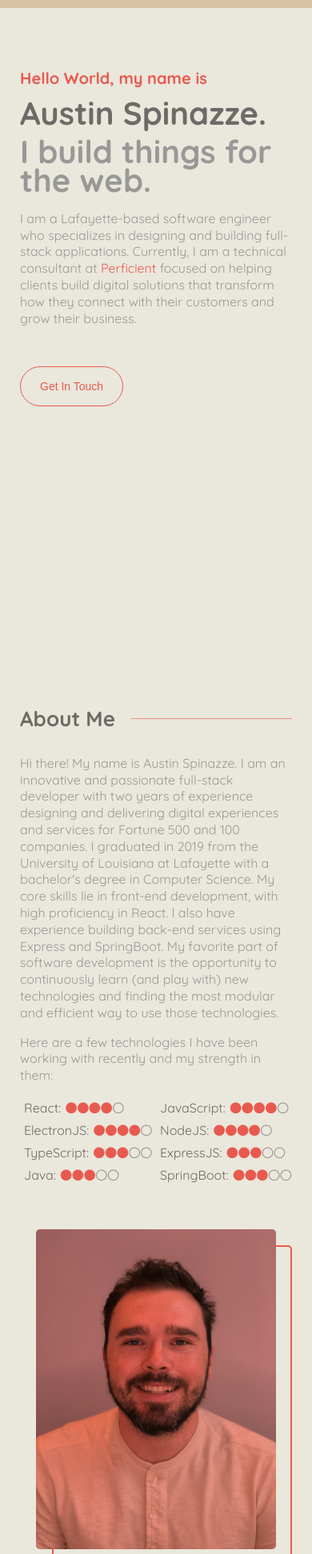
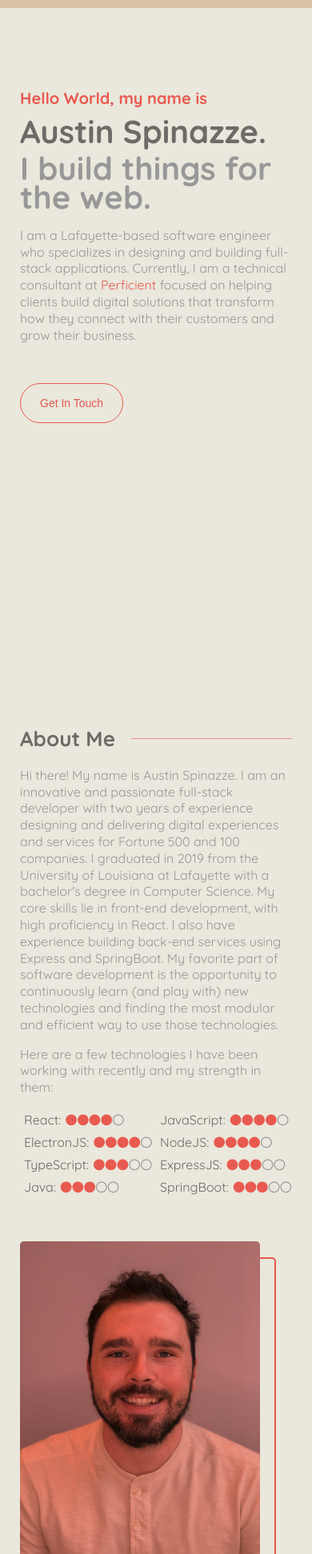
Before and after one commit to AustinSpinazze/ReactPersonalPortfolio, a React app: page / in a window 390 px wide. Shown: the part 57-2000 px from the top of the page at 80% size. Built offline with nearby package versions, Linux system fonts and the light colour scheme.

Commit message:
- Fixed some more styling issues on mobile

```diff
--- a/src/app/AboutMe/aboutMe.css
+++ b/src/app/AboutMe/aboutMe.css
@@ -115,13 +115,17 @@
     color: #989898;
 }
 
-@media screen and (max-width: 480px) and (min-height: 700px) {
+@media screen and (max-width: 480px) {
     .inner {
-        grid-template-columns: auto;
+        display: block;
     }
 
     .about h2 {
         margin: 0 0 10px;
+    }
+
+    .about-image-wrapper {
+        margin: 50px 0 0;
     }
 }
 
--- a/src/app/Intro/intro.css
+++ b/src/app/Intro/intro.css
@@ -114,4 +114,18 @@ p {
   .intro p {
     font-size: 16px;
   }
+
+  .intro h2 {
+    line-height: 1.5;
+  }
 }
+
+@media screen and (max-width: 550px) {
+  .intro p {
+    font-size: 16px;
+  }
+
+  .intro h2 {
+    line-height: 1.4;
+  }
+}
--- a/src/app/LandingPage/landingPage.css
+++ b/src/app/LandingPage/landingPage.css
@@ -14,14 +14,14 @@
 }
 
 .section {
-    padding: 150px 0 25px;
+    padding: 150px 0 0;
     max-width: 1000px;
     width: 100%;
     min-height: 100vh;
 }
 
-@media screen and (max-width: 480px) and (min-height: 700px) {
+@media screen and (max-width: 480px) {
     .section {
-        padding: 25px 0 100px;
+        padding: 50px 0 100px;
     }
 }
```
